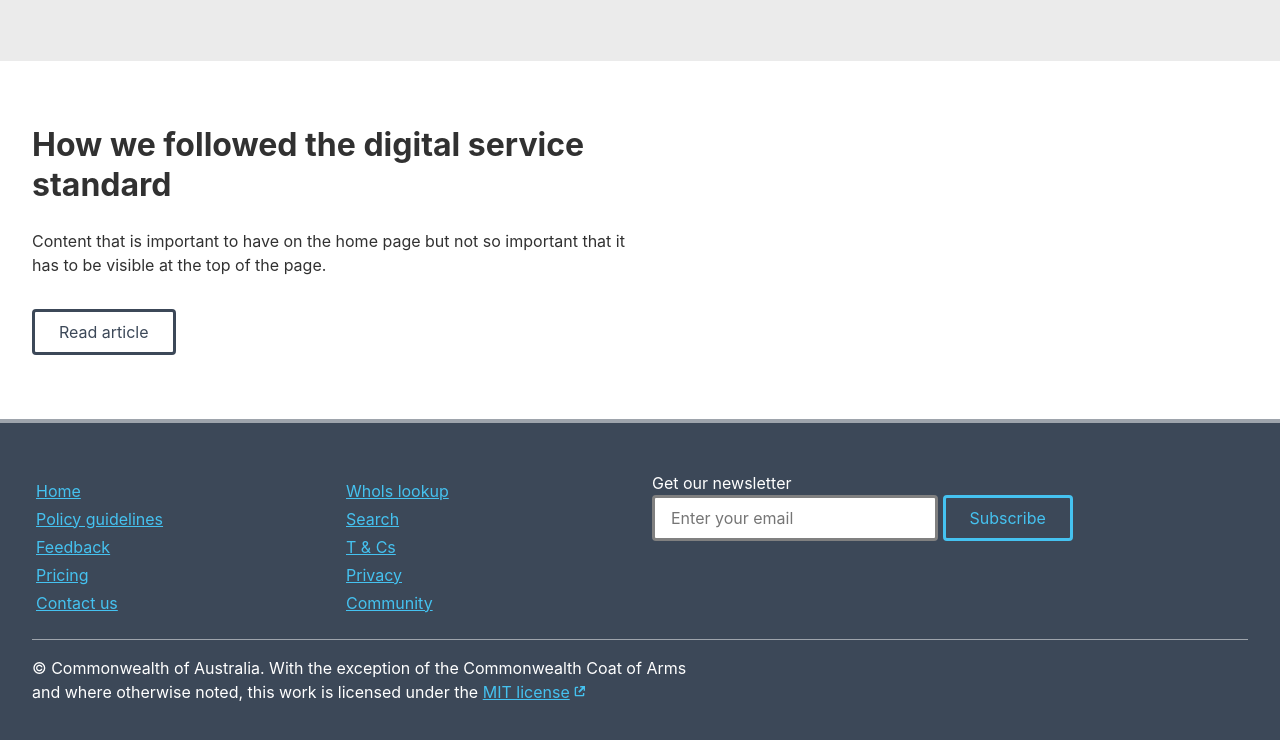
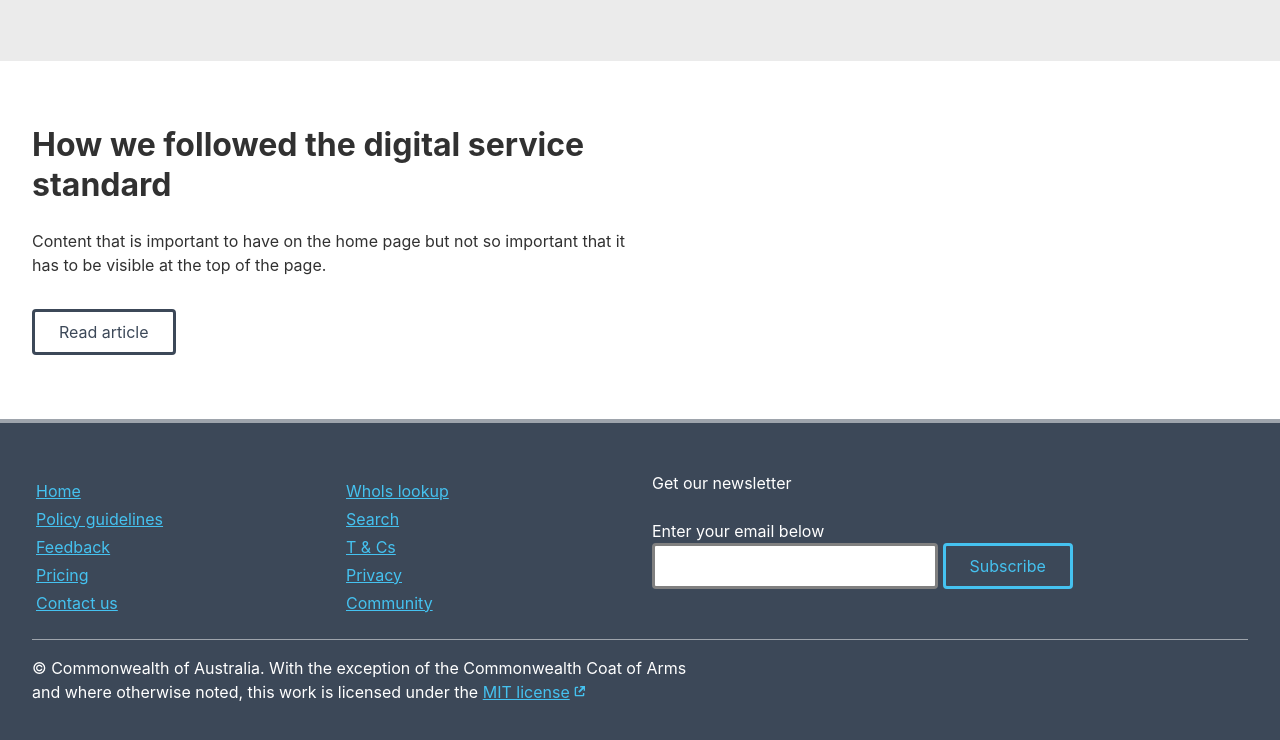
Before and after one commit to govau/domain-name-alpha, a website: page docs/index.html in a window 1280 px wide. Shown: the part 1901-2641 px from the top of the page. Drawn offline with Linux system fonts and the light colour scheme.

Commit message:
removred loc

```diff
--- a/docs/index.html
+++ b/docs/index.html
@@ -466,8 +466,9 @@
                 <form>
                     <div class="form-item">
                         <label class="label--block" for="email-text-input">Get our newsletter</label>
+                        <p>Enter your email below</p>
                         <input class="au-text-input" name="email-text-input" id="email-text-input"
-                               type="text" placeholder="Enter your email">
+                               type="text">
                         <button type="submit" class="au-btn au-btn--dark au-btn--secondary">Subscribe
                         </button>
                     </div>
```
Also changed, not shown: src/sass/main.scss (+3 -4 lines), 1 other file.
